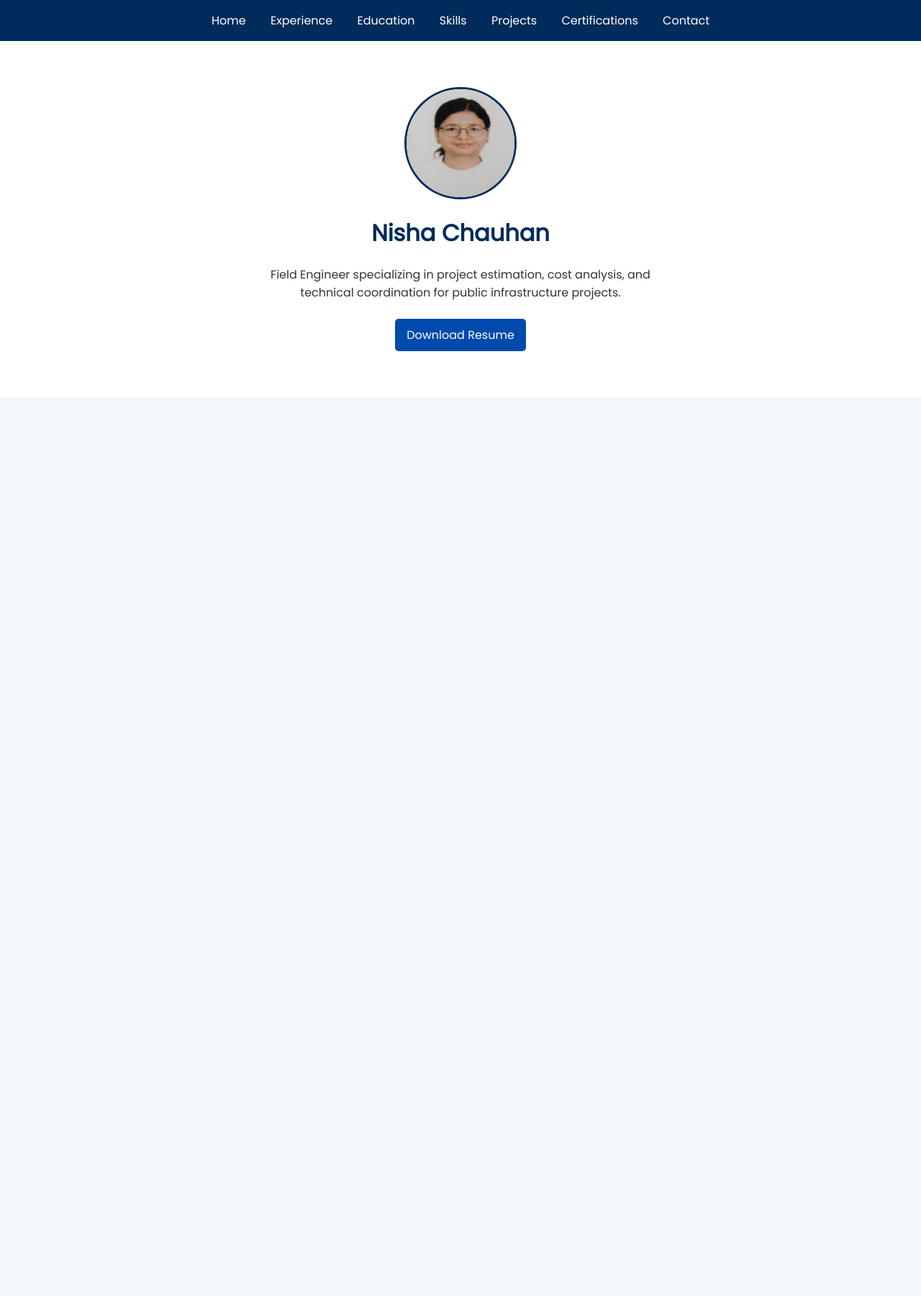
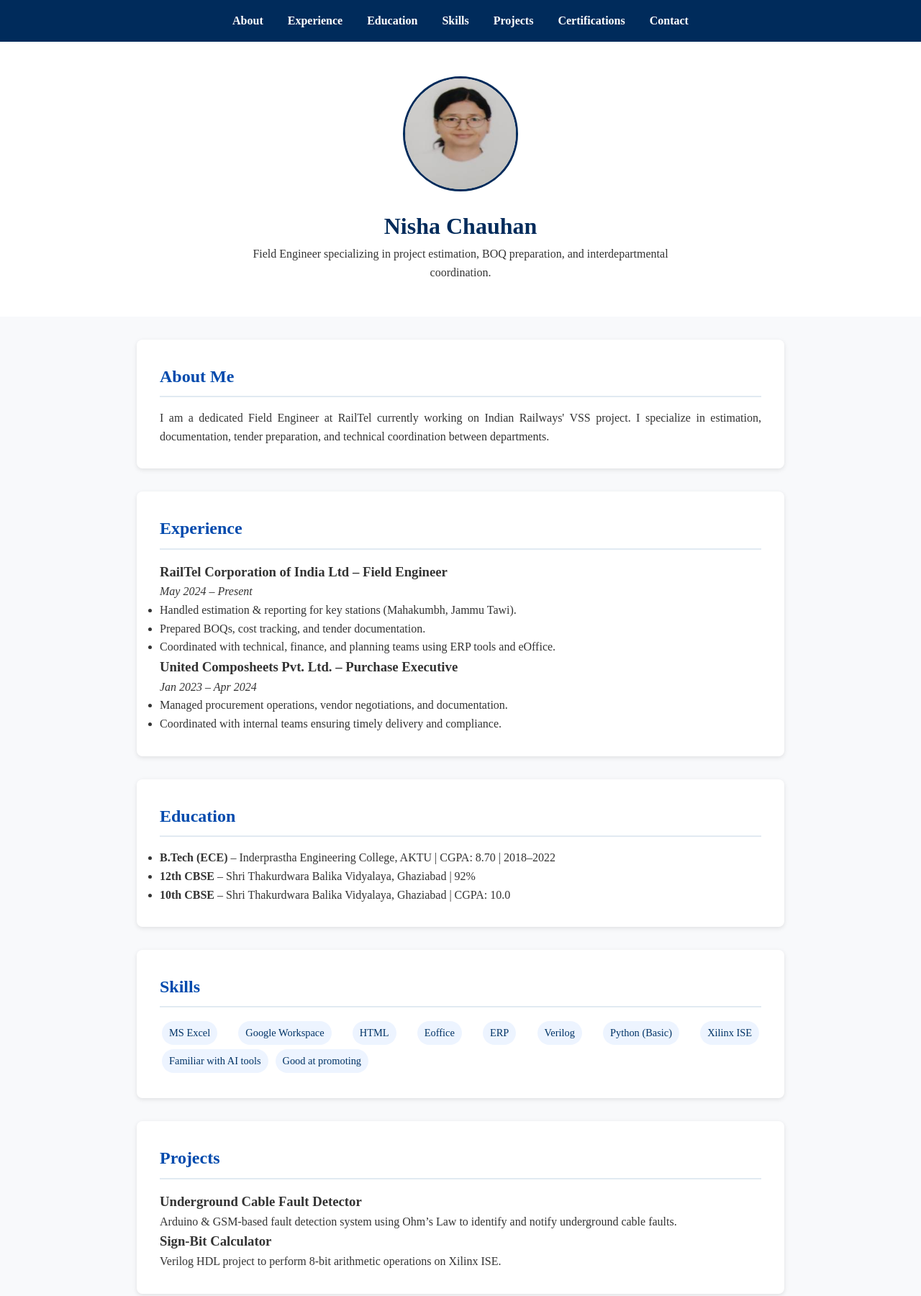
Before and after one commit to Nisha-3/Nisha-Portfolio, a plain HTML site: page index.html in a window 1280 px wide. Shown: the top 1801 px of the page at 72% size. Before the commit the page ends 800 px from the top, so only its background shows below. Drawn offline with Linux system fonts and the light colour scheme.

Commit message:
index.html

```diff
--- a/index.html
+++ b/index.html
@@ -1,38 +1,203 @@
-<!-- index.html -->
 <!DOCTYPE html>
 <html lang="en">
 <head>
   <meta charset="UTF-8">
   <meta name="viewport" content="width=device-width, initial-scale=1.0">
-  <title>Nisha Chauhan | Home</title>
-  <link href="https://fonts.googleapis.com/css2?family=Poppins&display=swap" rel="stylesheet">
+  <title>Nisha Chauhan | Portfolio</title>
+  <link rel="stylesheet" href="https://cdnjs.cloudflare.com/ajax/libs/font-awesome/6.4.0/css/all.min.css" />
   <style>
-    body { font-family: 'Poppins', sans-serif; background: #f4f8fb; margin: 0; padding: 0; color: #333; }
-    nav { background: #002B5B; padding: 1rem; text-align: center; }
-    nav a { color: #fff; margin: 0 15px; text-decoration: none; font-weight: 500; }
-    nav a:hover { text-decoration: underline; }
-    header { text-align: center; padding: 4rem 1rem; background: white; }
-    header img { width: 150px; border-radius: 50%; border: 3px solid #002B5B; }
-    header h1 { margin-top: 1rem; color: #002B5B; }
-    header p { max-width: 600px; margin: 0 auto; }
-    .download-btn { margin-top: 1.5rem; display: inline-block; padding: 0.6rem 1rem; background: #004AAD; color: #fff; border-radius: 5px; text-decoration: none; }
+    * { box-sizing: border-box; margin: 0; padding: 0; }
+    body {
+      font-family: 'Times New Roman', serif;
+      background: #f8f9fb;
+      color: #333;
+      line-height: 1.6;
+    }
+    nav {
+      background: #002B5B;
+      padding: 1rem;
+      text-align: center;
+    }
+    nav a {
+      color: #fff;
+      margin: 0 15px;
+      text-decoration: none;
+      font-weight: bold;
+    }
+    nav a:hover {
+      text-decoration: underline;
+    }
+    header {
+      text-align: center;
+      padding: 3rem 1rem;
+      background: white;
+      animation: fadeIn 1s ease-in-out;
+    }
+    header img {
+      width: 160px;
+      height: 160px;
+      border-radius: 50%;
+      border: 3px solid #002B5B;
+    }
+    header h1 {
+      margin-top: 1rem;
+      color: #002B5B;
+    }
+    header p {
+      max-width: 600px;
+      margin: 0 auto;
+    }
+    section {
+      max-width: 900px;
+      margin: 2rem auto;
+      background: white;
+      padding: 2rem;
+      border-radius: 8px;
+      box-shadow: 0 2px 6px rgba(0,0,0,0.1);
+      text-align: justify;
+      animation-duration: 1s;
+      animation-fill-mode: both;
+    }
+    h2 {
+      color: #004AAD;
+      border-bottom: 2px solid #e1eaf2;
+      padding-bottom: 0.5rem;
+      margin-bottom: 1rem;
+    }
+    .badge {
+      background: #edf4ff;
+      color: #003366;
+      padding: 5px 10px;
+      border-radius: 20px;
+      font-size: 0.9rem;
+      margin: 3px;
+      display: inline-block;
+    }
+    .contact p {
+      margin: 0.5rem 0;
+    }
+    .contact i {
+      color: #004AAD;
+      margin-right: 8px;
+    }
+    a {
+      color: #004AAD;
+      text-decoration: none;
+    }
+    a:hover {
+      text-decoration: underline;
+    }
+
+    @keyframes fadeIn { from {opacity: 0;} to {opacity: 1;} }
+    @keyframes slideUp { from {transform: translateY(30px); opacity: 0;} to {transform: translateY(0); opacity: 1;} }
+    @keyframes zoomIn { from {transform: scale(0.95); opacity: 0;} to {transform: scale(1); opacity: 1;} }
+    @keyframes fadeLeft { from {transform: translateX(-30px); opacity: 0;} to {transform: translateX(0); opacity: 1;} }
+    @keyframes fadeRight { from {transform: translateX(30px); opacity: 0;} to {transform: translateX(0); opacity: 1;} }
+
+    .about { animation-name: fadeIn; }
+    .experience { animation-name: slideUp; }
+    .education { animation-name: zoomIn; }
+    .skills { animation-name: fadeLeft; }
+    .projects { animation-name: fadeRight; }
+    .certifications { animation-name: zoomIn; }
+    .contact { animation-name: fadeIn; }
+
+    @media screen and (max-width: 768px) {
+      section {
+        margin: 1rem;
+        padding: 1rem;
+      }
+    }
   </style>
 </head>
 <body>
   <nav>
-    <a href="index.html">Home</a>
-    <a href="experience.html">Experience</a>
-    <a href="education.html">Education</a>
-    <a href="skills.html">Skills</a>
-    <a href="projects.html">Projects</a>
-    <a href="certifications.html">Certifications</a>
-    <a href="contact.html">Contact</a>
+    <a href="#about">About</a>
+    <a href="#experience">Experience</a>
+    <a href="#education">Education</a>
+    <a href="#skills">Skills</a>
+    <a href="#projects">Projects</a>
+    <a href="#certifications">Certifications</a>
+    <a href="#contact">Contact</a>
   </nav>
+
   <header>
     <img src="nisha_photo.jpg" alt="Nisha Chauhan">
     <h1>Nisha Chauhan</h1>
-    <p>Field Engineer specializing in project estimation, cost analysis, and technical coordination for public infrastructure projects.</p>
-    <a class="download-btn" href="resume.pdf" target="_blank">Download Resume</a>
+    <p>Field Engineer specializing in project estimation, BOQ preparation, and interdepartmental coordination.</p>
   </header>
+
+  <section class="about" id="about">
+    <h2>About Me</h2>
+    <p>I am a dedicated Field Engineer at RailTel currently working on Indian Railways' VSS project. I specialize in estimation, documentation, tender preparation, and technical coordination between departments.</p>
+  </section>
+
+  <section class="experience" id="experience">
+    <h2>Experience</h2>
+    <h3>RailTel Corporation of India Ltd – Field Engineer</h3>
+    <p><em>May 2024 – Present</em></p>
+    <ul>
+      <li>Handled estimation & reporting for key stations (Mahakumbh, Jammu Tawi).</li>
+      <li>Prepared BOQs, cost tracking, and tender documentation.</li>
+      <li>Coordinated with technical, finance, and planning teams using ERP tools and eOffice.</li>
+    </ul>
+    <h3>United Composheets Pvt. Ltd. – Purchase Executive</h3>
+    <p><em>Jan 2023 – Apr 2024</em></p>
+    <ul>
+      <li>Managed procurement operations, vendor negotiations, and documentation.</li>
+      <li>Coordinated with internal teams ensuring timely delivery and compliance.</li>
+    </ul>
+  </section>
+
+  <section class="education" id="education">
+    <h2>Education</h2>
+    <ul>
+      <li><strong>B.Tech (ECE)</strong> – Inderprastha Engineering College, AKTU | CGPA: 8.70 | 2018–2022</li>
+      <li><strong>12th CBSE</strong> – Shri Thakurdwara Balika Vidyalaya, Ghaziabad | 92%</li>
+      <li><strong>10th CBSE</strong> – Shri Thakurdwara Balika Vidyalaya, Ghaziabad | CGPA: 10.0</li>
+    </ul>
+  </section>
+
+  <section class="skills" id="skills">
+    <h2>Skills</h2>
+    <div class="badge">MS Excel</div>
+    <div class="badge">Google Workspace</div>
+    <div class="badge">HTML</div>
+    <div class="badge">Eoffice</div>
+    <div class="badge">ERP</div>
+    <div class="badge">Verilog</div>
+    <div class="badge">Python (Basic)</div>
+    <div class="badge">Xilinx ISE</div>
+    <div class="badge">Familiar with AI tools</div>
+    <div class="badge">Good at promoting</div>
+  </section>
+
+  <section class="projects" id="projects">
+    <h2>Projects</h2>
+    <h3>Underground Cable Fault Detector</h3>
+    <p>Arduino & GSM-based fault detection system using Ohm’s Law to identify and notify underground cable faults.</p>
+    <h3>Sign-Bit Calculator</h3>
+    <p>Verilog HDL project to perform 8-bit arithmetic operations on Xilinx ISE.</p>
+  </section>
+
+  <section class="certifications" id="certifications">
+    <h2>Certifications & Achievements</h2>
+    <ul>
+      <li><a href="Certificate of Attendance (52)_NISHA.pdf" target="_blank">HDL & Schematic Design – PinE Training Academy</a></li>
+      <li><a href="Certification in Networking Essentials .pdf" target="_blank">Networking Essentials – Cisco Networking Academy</a></li>
+      <li><a href="Skill Enhancement Program.pdf" target="_blank">Skill Enhancement Program – Digital System Design</a></li>
+      <li><a href="Paper Presentation.pdf" target="_blank">Paper Presentation – Flexible & Organic Electronics</a></li>
+      <li><a href="https://www.credly.com/badges/9df6cbcd-7720-4ceb-9c68-daaef68623b4" target="_blank">Microsoft Azure Fundamentals (Credly)</a></li>
+      <li><a href="https://certx.in/certificate/0270772f-3809-4400-b29b-1e1c61cd0997567858" target="_blank">AI Tools Workshop – CertX</a></li>
+    </ul>
+  </section>
+
+  <section class="contact" id="contact">
+    <h2>Contact</h2>
+    <p><i class="fas fa-envelope"></i> <a href="mailto:missnishachauhan11@gmail.com">missnishachauhan11@gmail.com</a></p>
+    <p><i class="fas fa-phone"></i> +91 8447262329</p>
+    <p><i class="fas fa-map-marker-alt"></i> Ghaziabad, Uttar Pradesh</p>
+    <p><i class="fab fa-linkedin"></i> <a href="https://www.linkedin.com/in/nisha-chauhan-77377b1a8" target="_blank">LinkedIn Profile</a></p>
+  </section>
 </body>
 </html>
```
